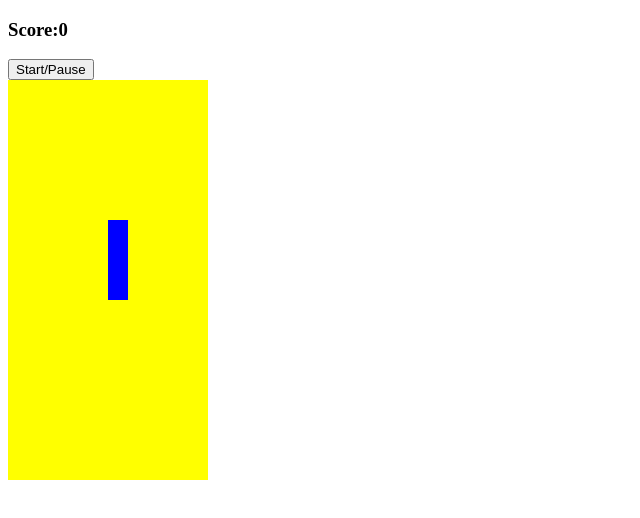
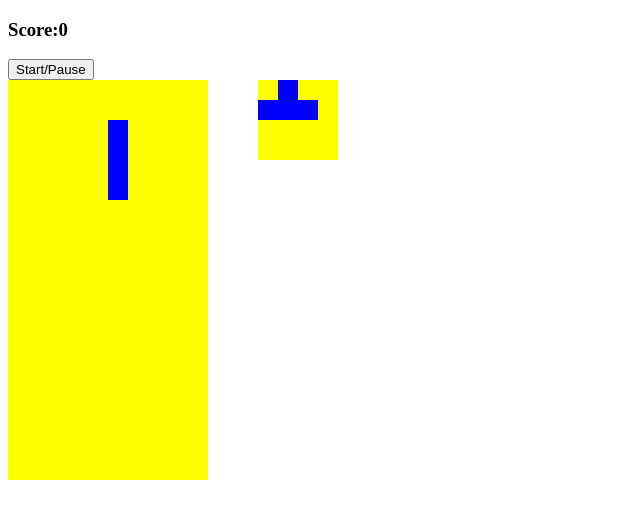
Before and after one commit to michael-yj-liu/Tetris, a plain HTML site: page index.html in a window 1280 px wide. Both pictures are taken after a click on the button "Start/Pause". Shown: the whole page, without its empty margins (0-640 px from the left). Drawn offline with Linux system fonts and the light colour scheme.

Commit message:
Can now rotate the tetromino. Added an up next tetromino grid. Added start/pause functionality to button. Some bugs to be fixed with start/pause button (e.g. when game is paused you can still move the tetromino using the arrow keys, when the game restarts the up next tetromino changes)

```diff
--- a/app.js
+++ b/app.js
@@ -6,10 +6,12 @@ document.addEventListener('DOMContentLoaded', () => {
   // We want our JavaScript to talk to all the squares in our grid. Use the querySelectorAll to collect all the divs inside the element of classname, grid
   // Array.from colects all the divs in our grid (200) and turns them into an array we can work with. Now each div will have a specific index number.
   let squares = Array.from(document.querySelectorAll('.grid div'))
-  const ScoreDisplay = document.querySelector('#score')
-  const StartBtn = document.querySelector('#start-butto n')
+  const scoreDisplay = document.querySelector('#score')
+  const startBtn = document.querySelector('#start-button')
   // Width of our grid in squares
   const width = 10
+  let nextRandom = 0
+  let timerId
 
   // The Tetrominoes
   const lTetromino = [
@@ -79,7 +81,7 @@ document.addEventListener('DOMContentLoaded', () => {
   }
 
   // Make the tetromino move down every second
-  timerID = setInterval(moveDown, 1000)
+  // timerId = setInterval(moveDown, 1000)
 
   // Assign functions to keyCodes. Listen for anytime we press a key on our keyboard
   // we are going to listen out which one was clicked and invoke the control function
@@ -88,7 +90,7 @@ document.addEventListener('DOMContentLoaded', () => {
     if (event.keyCode === 37) {
       moveLeft()
     } else if (event.keyCode === 38) {
-      // rotate()
+      rotate()
     } else if (event.keyCode === 39) {
       moveRight()
     } else if (event.keyCode === 40) {
@@ -97,25 +99,18 @@ document.addEventListener('DOMContentLoaded', () => {
   }
   document.addEventListener('keyup', control)
 
-  // moveDown function
-  function moveDown () {
-    undraw()
-    currentPosition += width
-    draw()
-    // stop function gets invoked to check every second
-    stop()
-  }
-
   // stop function checks if the tetromino has entered a position that is occupied.
   // If so the tetrmonio stops and the next one begins to fall.
   function stop () {
     if (current.some(index => squares[currentPosition + index + width].classList.contains('occupied'))) {
       current.forEach(index => squares[currentPosition + index].classList.add('occupied'))
       // Start a new Tetromino
-      random = Math.floor(Math.random() * tetrominoes.length)
+      random = nextRandom
+      nextRandom = Math.floor(Math.random() * tetrominoes.length)
       current = tetrominoes[random][currentRotation]
       currentPosition = 4
       draw()
+      displayNext()
     }
   }
 
@@ -155,4 +150,62 @@ document.addEventListener('DOMContentLoaded', () => {
     // Finally we redraw the tetromino in it's new position
     draw()
   }
+
+  // moveDown function
+  function moveDown () {
+    undraw()
+    currentPosition += width
+    draw()
+    // stop function gets invoked to check every second
+    stop()
+  }
+
+  // Rotate the tetromino
+  function rotate () {
+    undraw()
+    currentRotation++
+    if (currentRotation === current.length) { // If current rotation is 4, reset back to 0
+      currentRotation = 0
+    }
+    current = tetrominoes[random][currentRotation]
+    draw()
+  }
+
+  // Show the "up next" tetromino in the mini grid
+  const displaySquares = document.querySelectorAll('.mini-grid div') // Note here Array.from is not used like above for variable, squares
+  const displayWidth = 4
+  let displayIndex = 0
+
+  // The tetrominoes without rotations for our mini grid to display
+  const upNextTetrominoes = [
+    [1, displayWidth + 1, displayWidth * 2 + 1, 2], // l tetromino
+    [0, displayWidth, displayWidth + 1, displayWidth * 2 + 1], // z tetromino
+    [1, displayWidth + 1, displayWidth, displayWidth + 2], // t tetromino
+    [0, 1, displayWidth, displayWidth + 1], // o tetromino
+    [1, displayWidth + 1, displayWidth * 2 + 1, displayWidth * 3 + 1] // i tetromino
+  ]
+
+  // Function to display the "up next" tetromino in the mini grid
+  function displayNext () {
+    // Remove any trace of a tetrmonio from the mini grid
+    displaySquares.forEach(square => {
+      square.classList.remove('tetromino')
+    })
+    upNextTetrominoes[nextRandom].forEach(index => {
+      displaySquares[displayIndex + index].classList.add('tetromino')
+    })
+  }
+
+  // Adding functionality to start/stop button
+  startBtn.addEventListener('click', () => {
+    if (timerId) {
+      clearInterval(timerId)
+      timerId = null
+    } else {
+      draw()
+      timerId = setInterval(moveDown, 1000)
+      nextRandom = Math.floor(Math.random() * tetrominoes.length)
+      displayNext()
+    }
+  })
 })
--- a/index.html
+++ b/index.html
@@ -13,6 +13,9 @@
     <h3>Score:<span id="score">0</span></h3>
     <button id="start-button">Start/Pause</button>
 
+  <!-- Container class for the main grid and mini grid -->
+  <div class="container">
+    <!-- Grid for main gameplay area -->
     <div class="grid">
       <div></div>
       <div></div>
@@ -227,5 +230,26 @@
 
     </div>
 
+    <!-- Mini grid to display "Up Next" tetrimino -->
+    <div class="mini-grid">
+      <div></div>
+      <div></div>
+      <div></div>
+      <div></div>
+      <div></div>
+      <div></div>
+      <div></div>
+      <div></div>
+      <div></div>
+      <div></div>
+      <div></div>
+      <div></div>
+      <div></div>
+      <div></div>
+      <div></div>
+      <div></div>
+    </div>
+  </div>
+
   </body>
 </html>
--- a/style.css
+++ b/style.css
@@ -1,3 +1,8 @@
+/* Allows the mini grid to display in line with the main grid */
+.container {
+  display: flex;
+}
+
 .grid {
   background-color: yellow;
   width: 200px;
@@ -16,3 +21,18 @@
 .tetromino {
   background-color: blue;
 }
+
+.mini-grid {
+  margin-left: 50px; /* Moves the mini grid 50 pixels to the left of the main grid
+  so the user can distinguish the 2 seperate grids*/
+  background-color: yellow;
+  width: 80px;
+  height: 80px;
+  display: flex;
+  flex-wrap: wrap;
+}
+
+.mini-grid div {
+  height: 20px;
+  width: 20px;
+}
```
